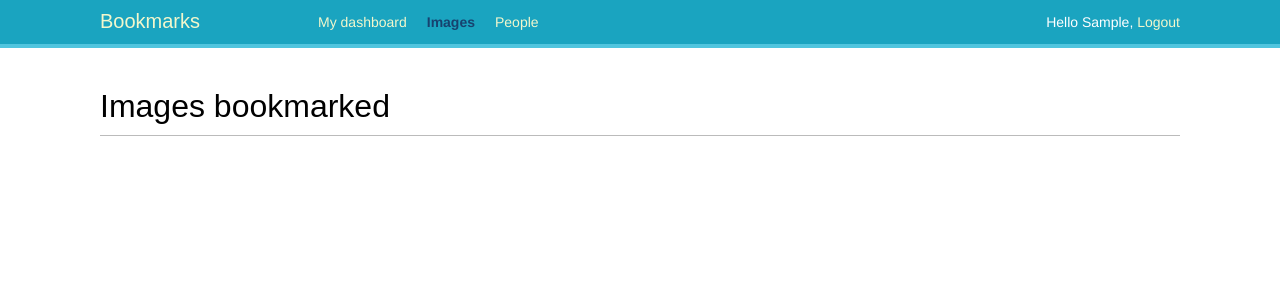
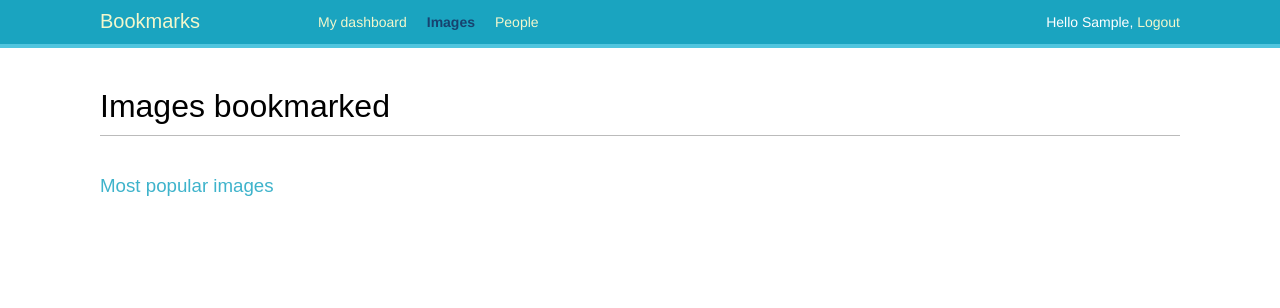
Before and after one commit to Ivan-k35/Bookmarks-app, a Django app: page /images/ in a window 1280 px wide. Shown: the top 308 px of the page. Run offline with Django 4.2, Linux system fonts and the light colour scheme; the visitor is signed in with stand-in values (Sample User, id 1); data that the repository does not hold is empty; some libraries are stand-ins or nearby versions; some web fonts are replaced.

Commit message:
add page most popular images

```diff
--- a/account/templates/account/dashboard.html
+++ b/account/templates/account/dashboard.html
@@ -13,6 +13,7 @@
                             class="button">Bookmark it</a></p>
     <p>You can <a href="{% url "edit" %}">edit your profile</a> or
         <a href="{% url "password_change" %}">change your password</a>.</p>
+    <a href="{% url "images:ranking" %}"><h2>Most popular images</h2></a>
     <h2>What's happening</h2>
     <div id="action-list">
         {% for action in actions %}
--- a/images/templates/images/image/list.html
+++ b/images/templates/images/image/list.html
@@ -7,6 +7,7 @@
     <div id="image-list">
         {% include "images/image/list_images.html" %}
     </div>
+    <a href="{% url "images:ranking" %}"><h3>Most popular images</h3></a>
 {% endblock %}
 
 {% block domready %}
```
